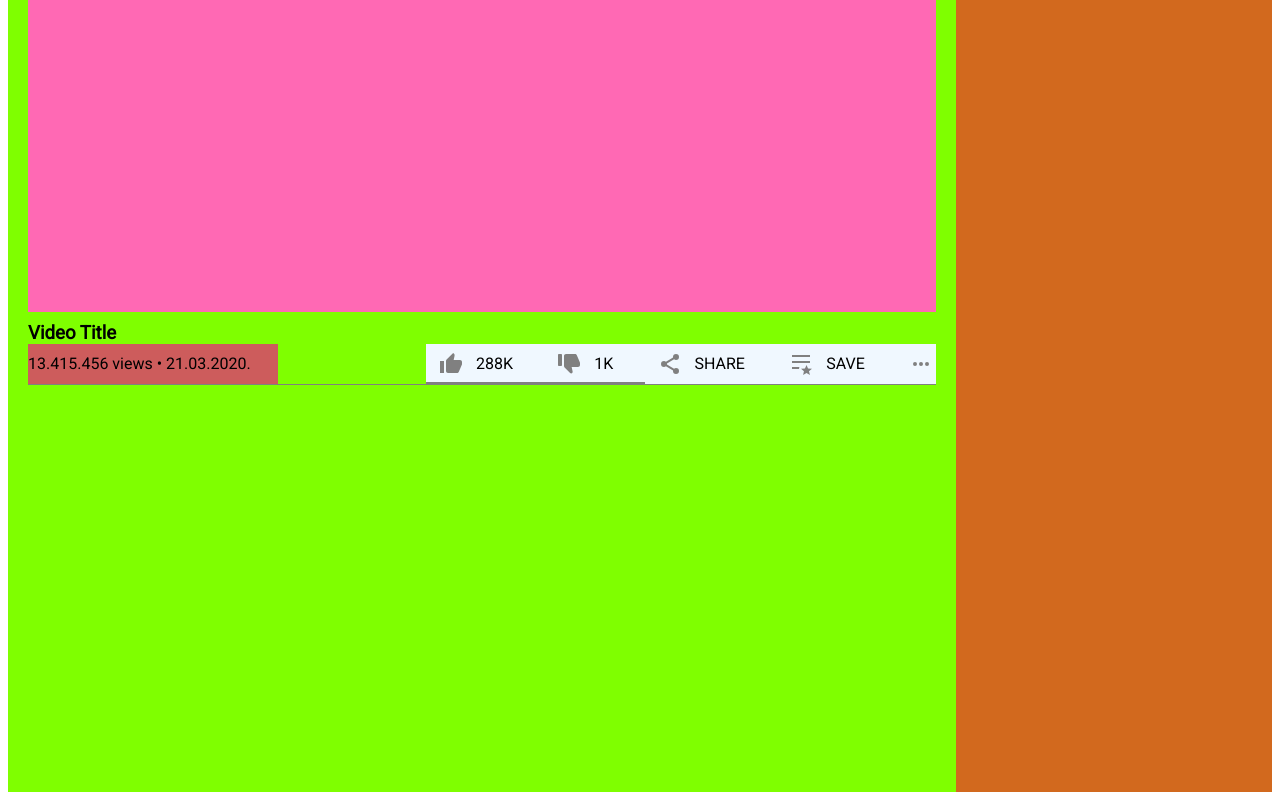
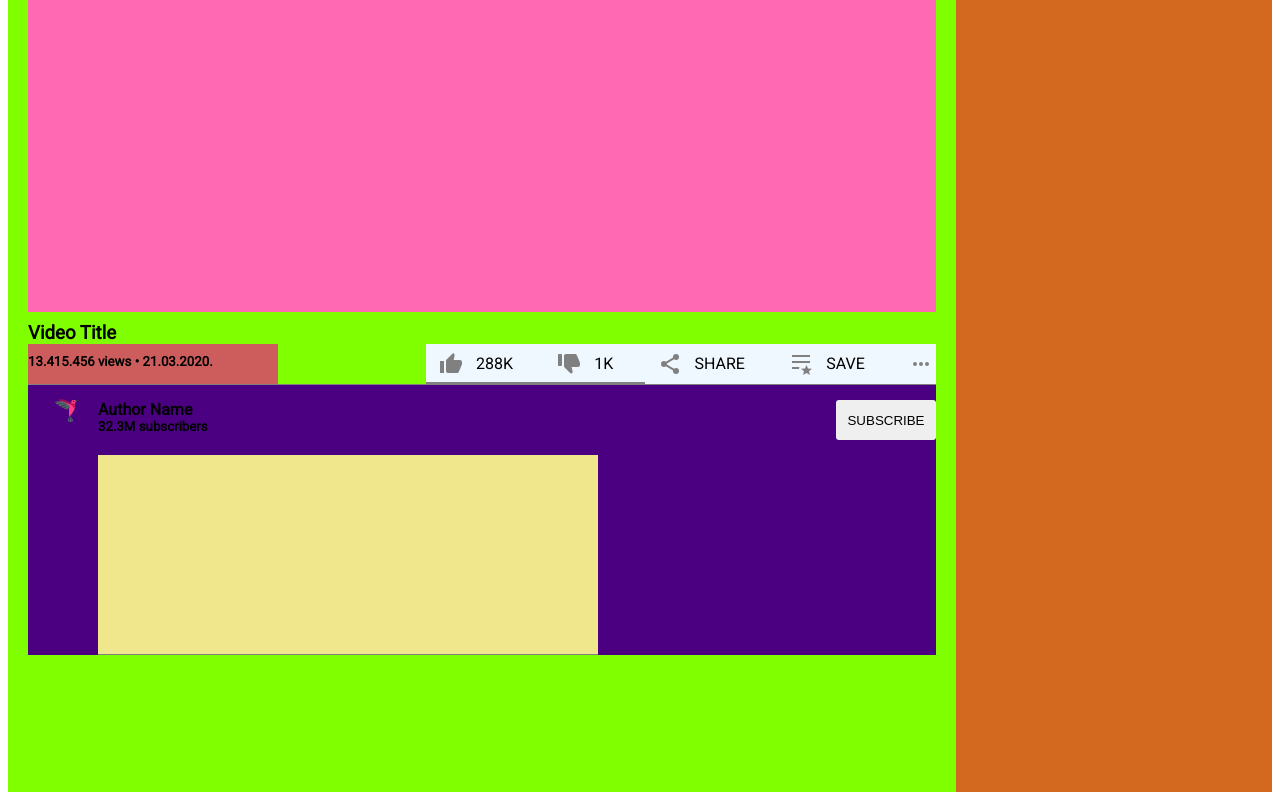
Before and after one commit to Amdrija/youtubeClone, a plain HTML site: page index.html in a window 1280 px wide. Shown: the part 486-1286 px from the top of the page. Drawn offline with Linux system fonts and the light colour scheme.

Commit message:
Add description

```diff
--- a/index.html
+++ b/index.html
@@ -73,7 +73,7 @@
                 <h3 id="video-title">Video Title</h3>
                 <div class = "video-information">
                     <div class = "views-date">
-                        13.415.456 views • 21.03.2020.
+                        <h5>13.415.456 views • 21.03.2020.</h5>
                     </div>
                     <div class = "video-menu">
                         <div class = "bottom-highlight">
@@ -134,6 +134,24 @@
                     </div>
                 </div>
             </div>
+
+            <div class = "description">
+                    <div class = "profile-picture">
+                        <img class = "profile-image" height="30" src= "Resources/icons8-hummingbird.svg">
+                    </div>
+                    <div class = "author-information">
+                        <h4 class = "author-name">
+                            Author Name
+                        </h4>
+                        <h5>
+                            32.3M subscribers
+                        </h5>
+                    </div>
+                    <div class="description-text">
+
+                    </div>
+                <button class = "subscribe">SUBSCRIBE</button>
+            </div>
         </section>
         <section class = "sidebar"></section>
     </div>
--- a/main.css
+++ b/main.css
@@ -158,7 +158,45 @@ input[type=text] {
     margin: 8px 10px 0 10px;
 }
 
+h5 {
+    margin: 0;
+}
 
+h4 {
+    margin: 15px 0 0 0;
+}
+
+/* Description*/
+
+.description {
+    display: grid;
+    grid-template-columns: 70px 500px auto 100px;
+    grid-template-rows: 70px 200px;
+    background-color: indigo;
+}
+
+.subscribe {
+    grid-column-start: 4;
+    margin: 15px 0 0 0;
+    height: 40px;
+    border-radius: 3px;
+    border-style: none;
+}
+
+.profile-picture {
+    width: 70px;
+    height: 50px;
+    border-radius: 20px;
+    margin: 10px 0 10px 10px;
+    padding-left: 15px;
+}
+
+.description-text {
+    grid-row-start: 2;
+    grid-column: 2/3;
+    background-color: khaki;
+    border-bottom: 1px solid grey;
+}
 
 .sidebar {
     background-color: chocolate;
```
Also changed, not shown: Resources/icons8-hummingbird.svg (added).
